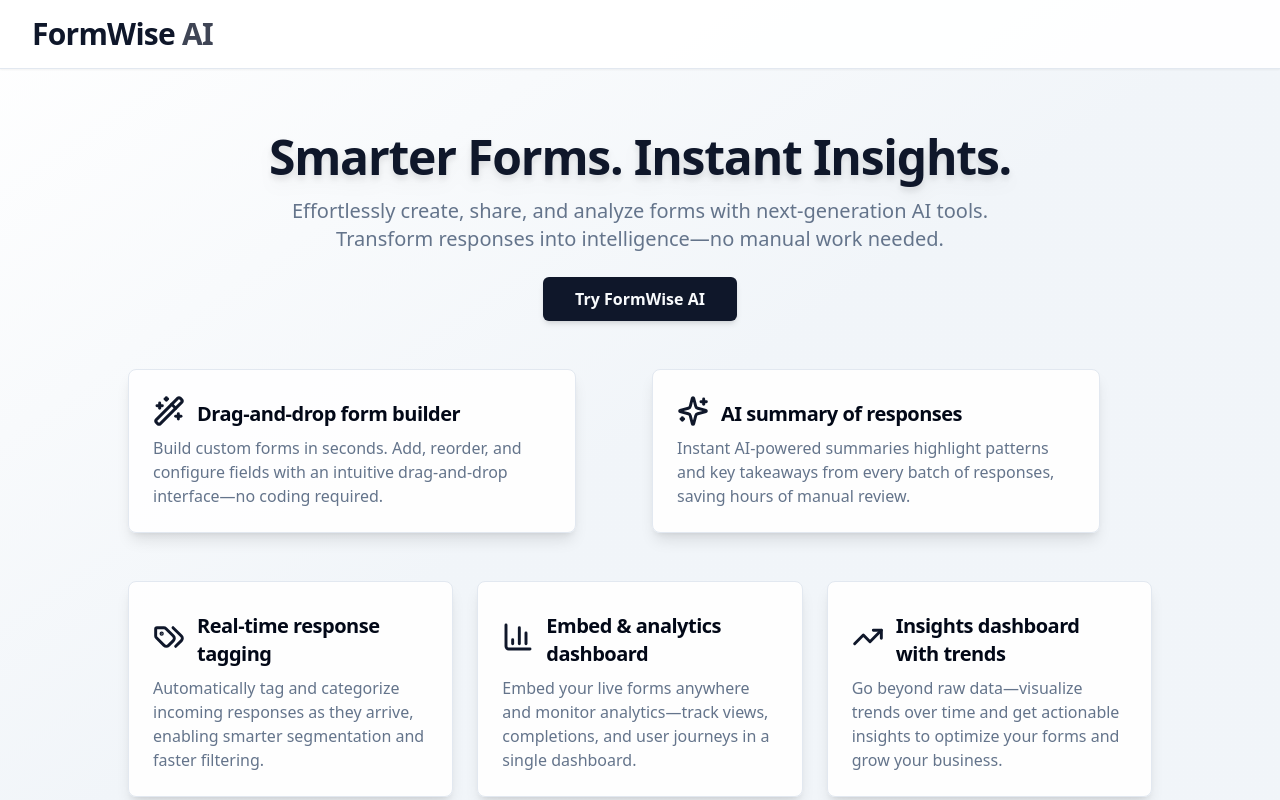
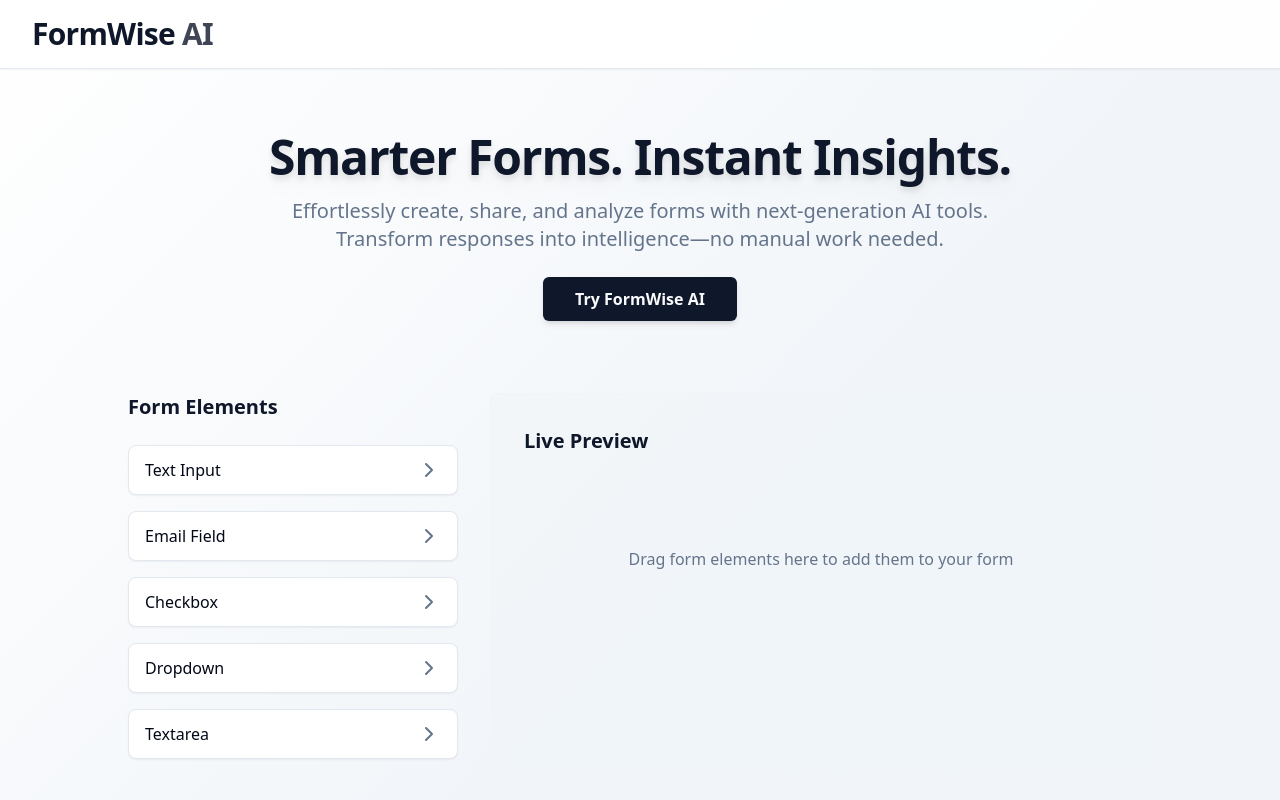
Before and after one commit to saicharan2121/nimble-digital-innovator-space, a React (Vite) app: page / in a window 1280 px wide. Shown: the top 800 px of the page. Built offline with nearby package versions, Linux system fonts and the light colour scheme.

Commit message:
feat: Implement drag-and-drop form builder
Adds a React component for a drag-and-drop form builder with two columns: a draggable element list and a live preview area. Includes mock drag-and-drop functionality and basic styling.

```diff
--- /dev/null
+++ b/src/components/FormBuilder.tsx
@@ -0,0 +1,143 @@
+
+import React, { useState } from "react";
+import { Card } from "@/components/ui/card";
+import { Input } from "@/components/ui/input";
+import { Checkbox } from "@/components/ui/checkbox";
+import { Textarea } from "@/components/ui/textarea";
+import { ChevronRight } from "lucide-react";
+
+const draggableFields = [
+  {
+    type: "text",
+    label: "Text Input",
+  },
+  {
+    type: "email",
+    label: "Email Field",
+  },
+  {
+    type: "checkbox",
+    label: "Checkbox",
+  },
+  {
+    type: "dropdown",
+    label: "Dropdown",
+  },
+  {
+    type: "textarea",
+    label: "Textarea",
+  },
+];
+
+function renderField(field: { type: string }, idx: number) {
+  switch (field.type) {
+    case "text":
+      return (
+        <div className="space-y-1" key={idx}>
+          <label className="block text-sm font-medium text-muted-foreground mb-1">Text Input</label>
+          <Input placeholder="Type here..." />
+        </div>
+      );
+    case "email":
+      return (
+        <div className="space-y-1" key={idx}>
+          <label className="block text-sm font-medium text-muted-foreground mb-1">Email Field</label>
+          <Input type="email" placeholder="email@example.com" />
+        </div>
+      );
+    case "checkbox":
+      return (
+        <div className="flex items-center space-x-3 mb-2" key={idx}>
+          <Checkbox id={`cb-${idx}`} />
+          <label htmlFor={`cb-${idx}`} className="text-sm text-muted-foreground">
+            Checkbox Label
+          </label>
+        </div>
+      );
+    case "dropdown":
+      return (
+        <div className="space-y-1" key={idx}>
+          <label className="block text-sm font-medium text-muted-foreground mb-1">Dropdown</label>
+          <select className="w-full border h-10 rounded-md px-3 py-2 bg-background text-sm">
+            <option>Option 1</option>
+            <option>Option 2</option>
+          </select>
+        </div>
+      );
+    case "textarea":
+      return (
+        <div className="space-y-1" key={idx}>
+          <label className="block text-sm font-medium text-muted-foreground mb-1">Textarea</label>
+          <Textarea placeholder="Enter your text..." />
+        </div>
+      );
+    default:
+      return null;
+  }
+}
+
+const FormBuilder = () => {
+  // For simplicity, use a string to represent the dragged type
+  const [dragging, setDragging] = useState<string | null>(null);
+  const [fields, setFields] = useState<{ type: string }[]>([]);
+
+  function handleDragStart(type: string) {
+    setDragging(type);
+  }
+
+  function handleDragEnd() {
+    setDragging(null);
+  }
+
+  function handleDrop(e: React.DragEvent<HTMLDivElement>) {
+    e.preventDefault();
+    if (dragging) {
+      setFields(prev => [...prev, { type: dragging }]);
+      setDragging(null);
+    }
+  }
+
+  function handleDragOver(e: React.DragEvent<HTMLDivElement>) {
+    e.preventDefault();
+  }
+
+  return (
+    <section className="w-full max-w-5xl mx-auto flex flex-col md:flex-row gap-8 py-10">
+      {/* Left Column: Draggable Fields */}
+      <div className="md:w-1/3 w-full flex flex-col gap-4">
+        <h2 className="font-bold text-xl mb-2 text-primary">Form Elements</h2>
+        {draggableFields.map(field => (
+          <Card
+            key={field.type}
+            className="flex items-center gap-2 px-4 py-3 cursor-grab select-none transition-shadow hover:shadow-lg bg-card"
+            draggable
+            onDragStart={() => handleDragStart(field.type)}
+            onDragEnd={handleDragEnd}
+          >
+            <span className="flex-1 font-medium">{field.label}</span>
+            <ChevronRight className="text-muted-foreground" />
+          </Card>
+        ))}
+      </div>
+      {/* Right Column: Drop Zone Live Preview */}
+      <div
+        className={`md:w-2/3 w-full min-h-[380px] bg-muted/60 rounded-lg border-2 border-dashed border-secondary flex flex-col gap-5 px-8 py-8 transition-colors ${dragging ? "border-primary" : ""}`}
+        onDrop={handleDrop}
+        onDragOver={handleDragOver}
+      >
+        <h2 className="font-bold text-xl mb-6 text-primary">Live Preview</h2>
+        {fields.length === 0 ? (
+          <div className="text-center text-muted-foreground text-base mt-12">
+            Drag form elements here to add them to your form
+          </div>
+        ) : (
+          <form className="flex flex-col gap-6">
+            {fields.map((field, idx) => renderField(field, idx))}
+          </form>
+        )}
+      </div>
+    </section>
+  );
+};
+
+export default FormBuilder;
--- a/src/pages/Index.tsx
+++ b/src/pages/Index.tsx
@@ -1,7 +1,7 @@
-
 import FeatureCard from "@/components/FeatureCard";
 import { Button } from "@/components/ui/button";
 import { Wand2, Sparkles, Tags, BarChart3, TrendingUp } from "lucide-react";
+import FormBuilder from "@/components/FormBuilder";
 
 const features = [
   {
@@ -64,6 +64,9 @@ const Index = () => {
             Try FormWise AI
           </Button>
         </section>
+        {/* --- Drag & Drop Form Builder Section --- */}
+        <FormBuilder />
+
         {/* Features Grid */}
         <section className="w-full max-w-5xl grid grid-cols-1 md:grid-cols-2 gap-6 mt-4 mb-12">
           {features.slice(0, 2).map((feat, i) => (
```
